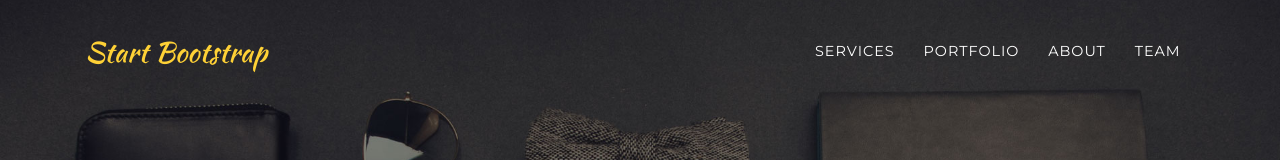
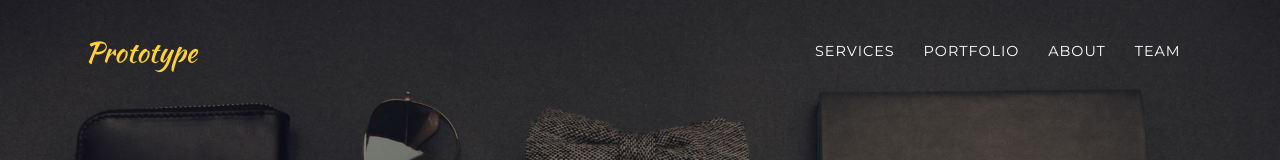
Before and after one commit to wallermj/mp-prototype, a plain HTML site: page index.html in a window 1280 px wide. Shown: the top 160 px of the page. Drawn offline with Linux system fonts and the light colour scheme; a web font is replaced by a local one.

Commit message:
Changed Title

```diff
--- a/index.html
+++ b/index.html
@@ -30,7 +30,7 @@
   <!-- Navigation -->
   <nav class="navbar navbar-expand-lg navbar-dark fixed-top" id="mainNav">
     <div class="container">
-      <a class="navbar-brand js-scroll-trigger" href="#page-top">Start Bootstrap</a>
+      <a class="navbar-brand js-scroll-trigger" href="#page-top">Prototype</a>
       <button class="navbar-toggler navbar-toggler-right" type="button" data-toggle="collapse" data-target="#navbarResponsive" aria-controls="navbarResponsive" aria-expanded="false" aria-label="Toggle navigation">
         Menu
         <i class="fas fa-bars"></i>
```
